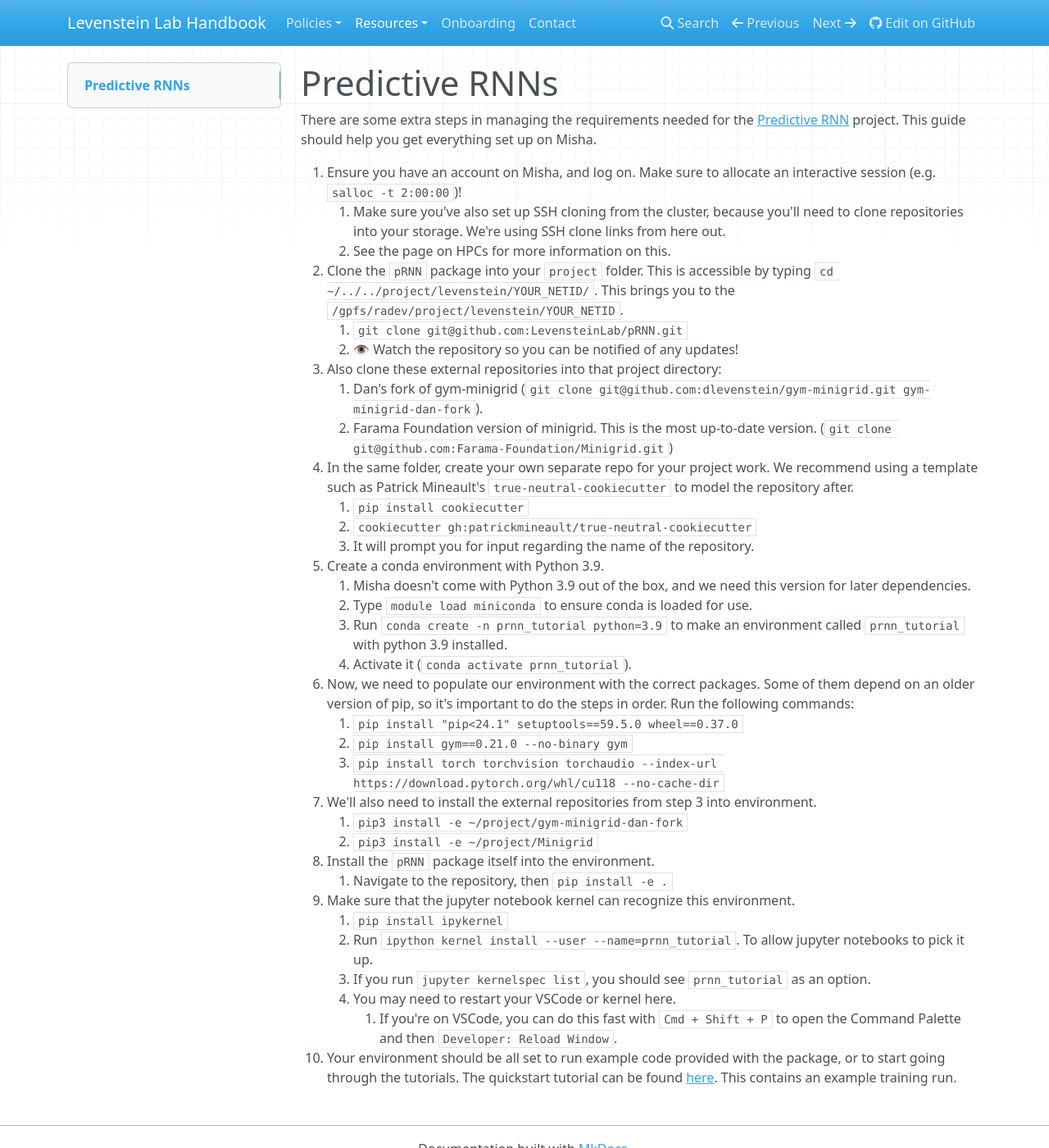
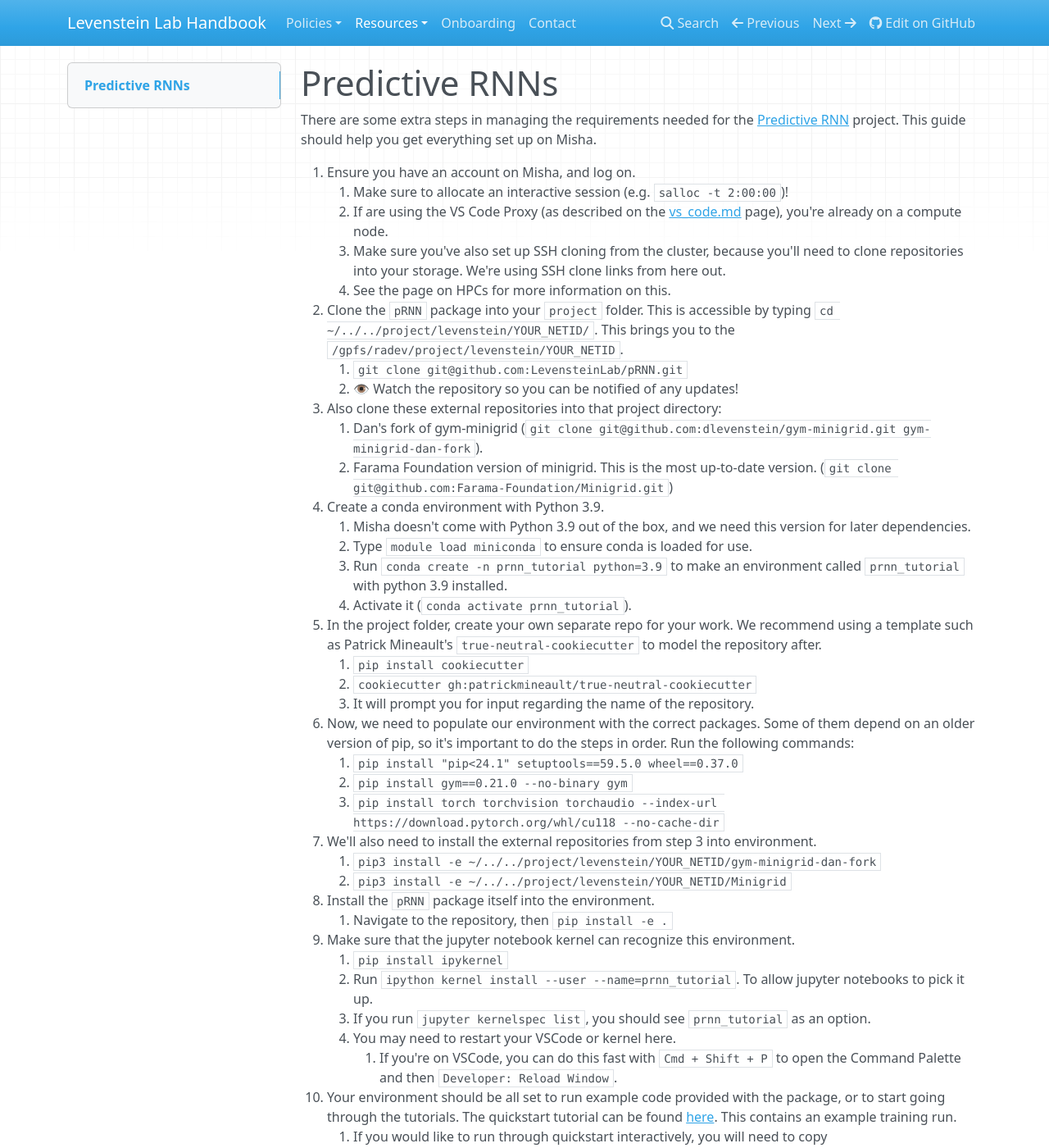
Before and after one commit to LevensteinLab/Lab-Handbook, an MkDocs documentation site: the page built from docs/Resources/prnn_tutorial.md, in a window 1280 px wide and 1400 px high. Shown: the whole window at 82% size. Built offline with MkDocs 1.6.1, drawn with Linux system fonts in a browser that asks for light colours; nearby versions of some CDN libraries; some of the changed text lies outside the part shown.

Commit message:
changing paths and adding additional note about vscode

```diff
--- a/docs/Resources/prnn_tutorial.md
+++ b/docs/Resources/prnn_tutorial.md
@@ -2,37 +2,40 @@
 
 There are some extra steps in managing the requirements needed for the [Predictive RNN](https://github.com/LevensteinLab/pRNN) project. This guide should help you get everything set up on Misha.
 
-1. Ensure you have an account on Misha, and log on. Make sure to allocate an interactive session (e.g. `salloc -t 2:00:00`)!
+1. Ensure you have an account on Misha, and log on.
+    1. Make sure to allocate an interactive session (e.g. `salloc -t 2:00:00`)!
+    2. If are using the VS Code Proxy (as described on the [vs_code.md](https://levensteinlab.github.io/Lab-Handbook/Resources/vs_code/) page), you're already on a compute node.
     1. Make sure you've also set up SSH cloning from the cluster, because you'll need to clone repositories into your storage. We're using SSH clone links from here out.
     2. See the page on HPCs for more information on this.
-2. Clone the `pRNN` package into your `project` folder. This is accessible by typing `cd ~/../../project/levenstein/YOUR_NETID/`. This brings you to the `/gpfs/radev/project/levenstein/YOUR_NETID`.
+3. Clone the `pRNN` package into your `project` folder. This is accessible by typing `cd ~/../../project/levenstein/YOUR_NETID/`. This brings you to the `/gpfs/radev/project/levenstein/YOUR_NETID`.
     1. `git clone git@github.com:LevensteinLab/pRNN.git`
     2. 👁️ Watch the repository so you can be notified of any updates!
 4. Also clone these external repositories into that project directory:
     1. Dan's fork of gym-minigrid (`git clone git@github.com:dlevenstein/gym-minigrid.git gym-minigrid-dan-fork`).
     2. Farama Foundation version of minigrid. This is the most up-to-date version. (`git clone git@github.com:Farama-Foundation/Minigrid.git`)
-5. In the same folder, create your own separate repo for your project work. We recommend using a template such as Patrick Mineault's `true-neutral-cookiecutter` to model the repository after.
-    1. `pip install cookiecutter`
-    2. `cookiecutter gh:patrickmineault/true-neutral-cookiecutter`
-    3. It will prompt you for input regarding the name of the repository.
-6. Create a conda environment with Python 3.9.
+5. Create a conda environment with Python 3.9.
     1. Misha doesn't come with Python 3.9 out of the box, and we need this version for later dependencies.
     2. Type `module load miniconda` to ensure conda is loaded for use.
     3. Run `conda create -n prnn_tutorial python=3.9` to make an environment called `prnn_tutorial` with python 3.9 installed.
     4. Activate it (`conda activate prnn_tutorial`).
+6. In the project folder, create your own separate repo for your work. We recommend using a template such as Patrick Mineault's `true-neutral-cookiecutter` to model the repository after.
+    1. `pip install cookiecutter`
+    2. `cookiecutter gh:patrickmineault/true-neutral-cookiecutter`
+    3. It will prompt you for input regarding the name of the repository.
 7. Now, we need to populate our environment with the correct packages. Some of them depend on an older version of pip, so it's important to do the steps in order. Run the following commands:
     1. `pip install "pip<24.1" setuptools==59.5.0 wheel==0.37.0`
     2. `pip install gym==0.21.0 --no-binary gym`
     3. `pip install torch torchvision torchaudio --index-url https://download.pytorch.org/whl/cu118 --no-cache-dir`
 8. We'll also need to install the external repositories from step 3 into environment.
-    1. `pip3 install -e ~/project/gym-minigrid-dan-fork`
-    2. `pip3 install -e ~/project/Minigrid`
+    1. `pip3 install -e ~/../../project/levenstein/YOUR_NETID/gym-minigrid-dan-fork`
+    2. `pip3 install -e ~/../../project/levenstein/YOUR_NETID/Minigrid`
 9. Install the `pRNN` package itself into the environment.
     1. Navigate to the repository, then `pip install -e .`
-8. Make sure that the jupyter notebook kernel can recognize this environment.
+10. Make sure that the jupyter notebook kernel can recognize this environment.
     1. `pip install ipykernel`
     2. Run `ipython kernel install --user --name=prnn_tutorial`. To allow jupyter notebooks to pick it up.
     3. If you run `jupyter kernelspec list`, you should see `prnn_tutorial` as an option.
     4. You may need to restart your VSCode or kernel here.
         1. If you're on VSCode, you can do this fast with `Cmd + Shift + P` to open the Command Palette and then `Developer: Reload Window`.
-9. Your environment should be all set to run example code provided with the package, or to start going through the tutorials. The quickstart tutorial can be found [here](https://github.com/LevensteinLab/pRNN/blob/main/docs/quickstart.rst). This contains an example training run.
+11. Your environment should be all set to run example code provided with the package, or to start going through the tutorials. The quickstart tutorial can be found [here](https://github.com/LevensteinLab/pRNN/blob/main/docs/quickstart.rst). This contains an example training run.
+    1. If you would like to run through quickstart interactively, you will need to copy `pRNN/examples/tutorial.ipynb` to your `prnn_tutorial` folder. This can be done with `rsync -r ../pRNN/examples/ .`
```
